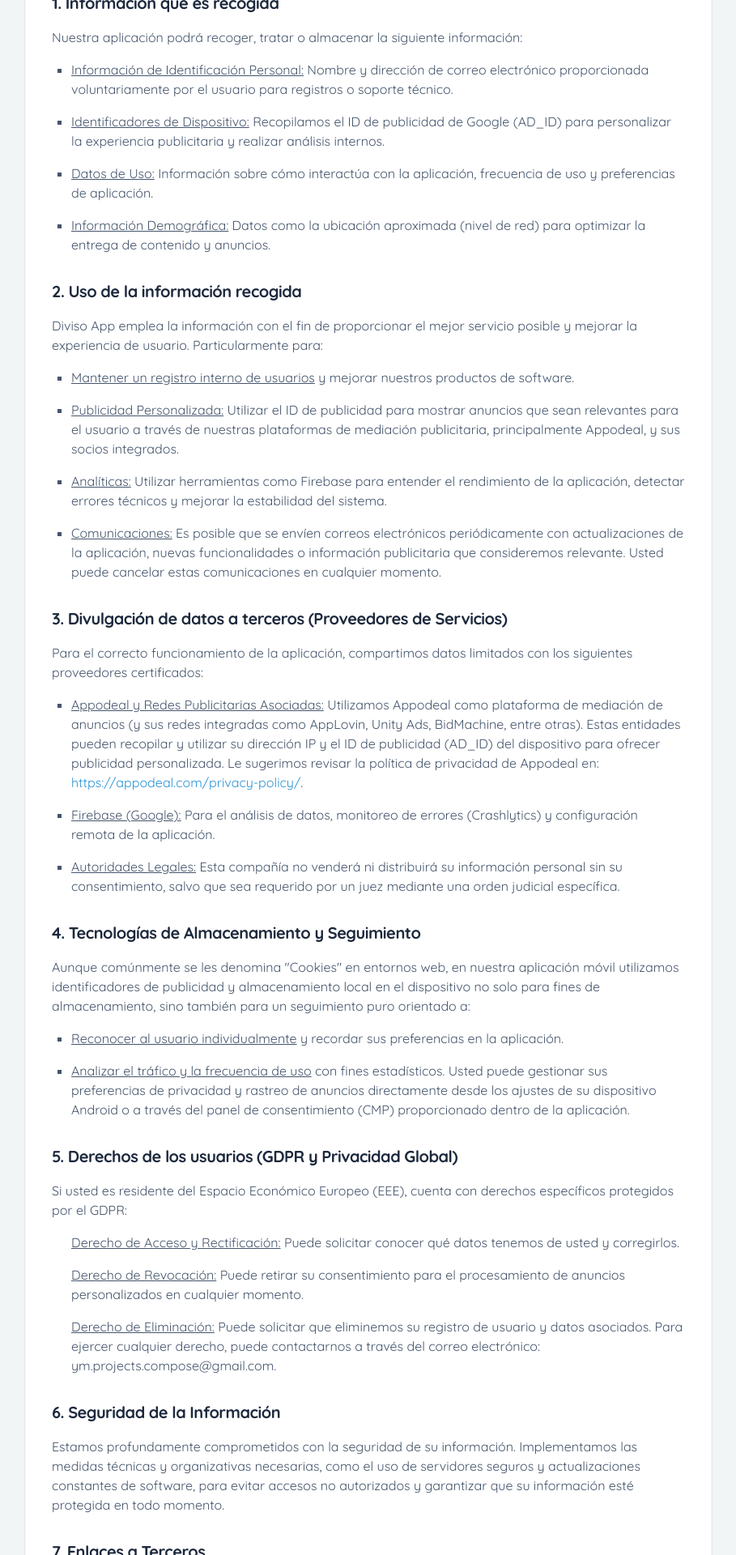
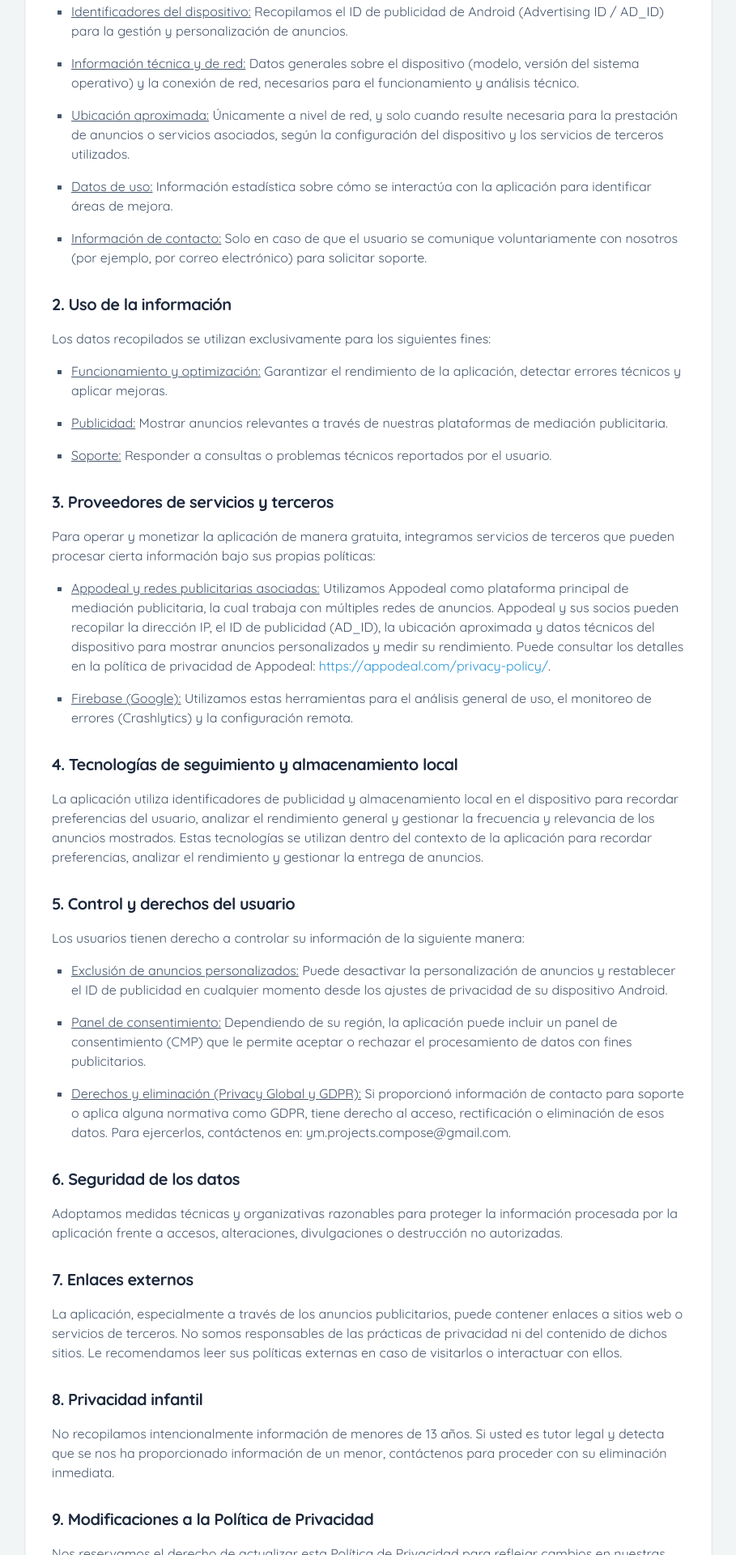
Before and after one commit to ymprojects-dev/Portafolio-YM-Projects, a React (Vite) app: page /diviso/privacidad in a window 1280 px wide. Shown: the part 420-2340 px from the top of the page at 81% size, without its empty margins (185-1094 px from the left). Built offline with nearby package versions, Linux system fonts and the light colour scheme.

Commit message:
fix: privacy policy content

```diff
--- a/src/components/PrivacyPolicyLayout.tsx
+++ b/src/components/PrivacyPolicyLayout.tsx
@@ -45,64 +45,59 @@ export default function PrivacyPolicyLayout({
       </nav>
 
       <div className="max-w-4xl mx-auto px-6 py-16">
-        <h1 className="text-4xl font-extrabold text-slate-900 mb-8">Políticas de Privacidad</h1>
+        <h1 className="text-4xl font-extrabold text-slate-900 mb-8">Política de Privacidad</h1>
         <div className="prose max-w-none text-slate-600 bg-white p-8 rounded-2xl shadow-sm border border-slate-100">
           <p className="mb-8 font-medium">
-            La presente Política de Privacidad establece los términos en que {appName}, desarrollada por {companyName}, usa y protege la información que es proporcionada por sus usuarios al momento de utilizar la aplicación móvil. Esta compañía y su desarrollador están altamente comprometidos con la seguridad de los datos de sus usuarios. Cuando le pedimos llenar campos de información personal con la cual usted pueda ser identificado, lo hacemos asegurando que sólo se empleará de acuerdo con los términos de este documento.
+            La presente Política de Privacidad describe cómo {appName} (desarrollada por {companyName}) recopila, utiliza y protege la información de los usuarios. Nuestro objetivo es ser transparentes sobre los datos que procesamos y explicar cómo se utilizan dentro de {appType === 'juego' ? 'el juego' : 'la aplicación'}.
           </p>
 
-          <h3 className="text-xl font-bold text-slate-800 mb-4 mt-8">1. Información que es recogida</h3>
-          <p className="mb-4">Nuestra aplicación podrá recoger, tratar o almacenar la siguiente información:</p>
+          <h3 className="text-xl font-bold text-slate-800 mb-4 mt-8">1. Información que recopilamos</h3>
+          <p className="mb-4">Nuestra aplicación puede recopilar y procesar los siguientes datos:</p>
           <ul className="list-[square] pl-6 space-y-4 mb-4">
-            <li><span className="underline">Información de Identificación Personal:</span> Nombre y dirección de correo electrónico proporcionada voluntariamente por el usuario para registros o soporte técnico.</li>
-            <li><span className="underline">Identificadores de Dispositivo:</span> Recopilamos el ID de publicidad de Google (AD_ID) para personalizar la experiencia publicitaria y realizar análisis internos.</li>
-            <li><span className="underline">Datos de Uso:</span> Información sobre cómo interactúa con la aplicación, frecuencia de uso y preferencias de {appType}.</li>
-            <li><span className="underline">Información Demográfica:</span> Datos como la ubicación aproximada (nivel de red) para optimizar la entrega de contenido y anuncios.</li>
+            <li><span className="underline">Identificadores del dispositivo:</span> Recopilamos el ID de publicidad de Android (Advertising ID / AD_ID) para la gestión y personalización de anuncios.</li>
+            <li><span className="underline">Información técnica y de red:</span> Datos generales sobre el dispositivo (modelo, versión del sistema operativo) y la conexión de red, necesarios para el funcionamiento y análisis técnico.</li>
+            <li><span className="underline">Ubicación aproximada:</span> Únicamente a nivel de red, y solo cuando resulte necesaria para la prestación de anuncios o servicios asociados, según la configuración del dispositivo y los servicios de terceros utilizados.</li>
+            <li><span className="underline">Datos de uso:</span> Información estadística sobre cómo se interactúa con la aplicación para identificar áreas de mejora.</li>
+            <li><span className="underline">Información de contacto:</span> Solo en caso de que el usuario se comunique voluntariamente con nosotros (por ejemplo, por correo electrónico) para solicitar soporte.</li>
           </ul>
 
-          <h3 className="text-xl font-bold text-slate-800 mb-4 mt-8">2. Uso de la información recogida</h3>
-          <p className="mb-4">{appName} emplea la información con el fin de proporcionar el mejor servicio posible y mejorar la experiencia de usuario. Particularmente para:</p>
+          <h3 className="text-xl font-bold text-slate-800 mb-4 mt-8">2. Uso de la información</h3>
+          <p className="mb-4">Los datos recopilados se utilizan exclusivamente para los siguientes fines:</p>
           <ul className="list-[square] pl-6 space-y-4 mb-4">
-            <li><span className="underline">Mantener un registro interno de usuarios</span> y mejorar nuestros productos de software.</li>
-            <li><span className="underline">Publicidad Personalizada:</span> Utilizar el ID de publicidad para mostrar anuncios que sean relevantes para el usuario a través de nuestras plataformas de mediación publicitaria, principalmente Appodeal, y sus socios integrados.</li>
-            <li><span className="underline">Analíticas:</span> Utilizar herramientas como Firebase para entender el rendimiento de la aplicación, detectar errores técnicos y mejorar la estabilidad del sistema.</li>
-            <li><span className="underline">Comunicaciones:</span> Es posible que se envíen correos electrónicos periódicamente con actualizaciones {appType === 'juego' ? 'del' : 'de la'} {appType}, nuevas funcionalidades o información publicitaria que consideremos relevante. Usted puede cancelar estas comunicaciones en cualquier momento.</li>
+            <li><span className="underline">Funcionamiento y optimización:</span> Garantizar el rendimiento de la aplicación, detectar errores técnicos y aplicar mejoras.</li>
+            <li><span className="underline">Publicidad:</span> Mostrar anuncios relevantes a través de nuestras plataformas de mediación publicitaria.</li>
+            <li><span className="underline">Soporte:</span> Responder a consultas o problemas técnicos reportados por el usuario.</li>
           </ul>
 
-          <h3 className="text-xl font-bold text-slate-800 mb-4 mt-8">3. Divulgación de datos a terceros (Proveedores de Servicios)</h3>
-          <p className="mb-4">Para el correcto funcionamiento de la aplicación, compartimos datos limitados con los siguientes proveedores certificados:</p>
+          <h3 className="text-xl font-bold text-slate-800 mb-4 mt-8">3. Proveedores de servicios y terceros</h3>
+          <p className="mb-4">Para operar y monetizar la aplicación de manera gratuita, integramos servicios de terceros que pueden procesar cierta información bajo sus propias políticas:</p>
           <ul className="list-[square] pl-6 space-y-4 mb-4">
-            <li><span className="underline">Appodeal y Redes Publicitarias Asociadas:</span> Utilizamos Appodeal como plataforma de mediación de anuncios (y sus redes integradas como AppLovin, Unity Ads, BidMachine, entre otras). Estas entidades pueden recopilar y utilizar su dirección IP y el ID de publicidad (AD_ID) del dispositivo para ofrecer publicidad personalizada. Le sugerimos revisar la política de privacidad de Appodeal en: <a href="https://appodeal.com/privacy-policy/" target="_blank" rel="noopener noreferrer" className="text-[#2A94D5] hover:underline">https://appodeal.com/privacy-policy/</a>.</li>
-            <li><span className="underline">Firebase (Google):</span> Para el análisis de datos, monitoreo de errores (Crashlytics) y configuración remota de la aplicación.</li>
-            <li><span className="underline">Autoridades Legales:</span> Esta compañía no venderá ni distribuirá su información personal sin su consentimiento, salvo que sea requerido por un juez mediante una orden judicial específica.</li>
+            <li><span className="underline">Appodeal y redes publicitarias asociadas:</span> Utilizamos Appodeal como plataforma principal de mediación publicitaria, la cual trabaja con múltiples redes de anuncios. Appodeal y sus socios pueden recopilar la dirección IP, el ID de publicidad (AD_ID), la ubicación aproximada y datos técnicos del dispositivo para mostrar anuncios personalizados y medir su rendimiento. Puede consultar los detalles en la política de privacidad de Appodeal: <a href="https://appodeal.com/privacy-policy/" target="_blank" rel="noopener noreferrer" className="text-[#2A94D5] hover:underline">https://appodeal.com/privacy-policy/</a>.</li>
+            <li><span className="underline">Firebase (Google):</span> Utilizamos estas herramientas para el análisis general de uso, el monitoreo de errores (Crashlytics) y la configuración remota.</li>
           </ul>
 
-          <h3 className="text-xl font-bold text-slate-800 mb-4 mt-8">4. Tecnologías de Almacenamiento y Seguimiento</h3>
-          <p className="mb-4">Aunque comúnmente se les denomina "Cookies" en entornos web, en nuestra aplicación móvil utilizamos identificadores de publicidad y almacenamiento local en el dispositivo no solo para fines de almacenamiento, sino también para un seguimiento puro orientado a:</p>
+          <h3 className="text-xl font-bold text-slate-800 mb-4 mt-8">4. Tecnologías de seguimiento y almacenamiento local</h3>
+          <p className="mb-4">La aplicación utiliza identificadores de publicidad y almacenamiento local en el dispositivo para recordar preferencias del usuario, analizar el rendimiento general y gestionar la frecuencia y relevancia de los anuncios mostrados. Estas tecnologías se utilizan dentro del contexto de la aplicación para recordar preferencias, analizar el rendimiento y gestionar la entrega de anuncios.</p>
+
+          <h3 className="text-xl font-bold text-slate-800 mb-4 mt-8">5. Control y derechos del usuario</h3>
+          <p className="mb-4">Los usuarios tienen derecho a controlar su información de la siguiente manera:</p>
           <ul className="list-[square] pl-6 space-y-4 mb-4">
-            <li><span className="underline">Reconocer al usuario individualmente</span> y recordar sus preferencias en {appType === 'juego' ? 'el' : 'la'} {appType}.</li>
-            <li><span className="underline">Analizar el tráfico y la frecuencia de uso</span> con fines estadísticos. Usted puede gestionar sus preferencias de privacidad y rastreo de anuncios directamente desde los ajustes de su dispositivo Android o a través del panel de consentimiento (CMP) proporcionado dentro de la aplicación.</li>
+            <li><span className="underline">Exclusión de anuncios personalizados:</span> Puede desactivar la personalización de anuncios y restablecer el ID de publicidad en cualquier momento desde los ajustes de privacidad de su dispositivo Android.</li>
+            <li><span className="underline">Panel de consentimiento:</span> Dependiendo de su región, la aplicación puede incluir un panel de consentimiento (CMP) que le permite aceptar o rechazar el procesamiento de datos con fines publicitarios.</li>
+            <li><span className="underline">Derechos y eliminación (Privacy Global y GDPR):</span> Si proporcionó información de contacto para soporte o aplica alguna normativa como GDPR, tiene derecho al acceso, rectificación o eliminación de esos datos. Para ejercerlos, contáctenos en: {contactEmail}.</li>
           </ul>
 
-          <h3 className="text-xl font-bold text-slate-800 mb-4 mt-8">5. Derechos de los usuarios (GDPR y Privacidad Global)</h3>
-          <p className="mb-4">Si usted es residente del Espacio Económico Europeo (EEE), cuenta con derechos específicos protegidos por el GDPR:</p>
-          <ul className="list-square pl-6 space-y-4 mb-4">
-            <li><span className="underline">Derecho de Acceso y Rectificación:</span> Puede solicitar conocer qué datos tenemos de usted y corregirlos.</li>
-            <li><span className="underline">Derecho de Revocación:</span> Puede retirar su consentimiento para el procesamiento de anuncios personalizados en cualquier momento.</li>
-            <li><span className="underline">Derecho de Eliminación:</span> Puede solicitar que eliminemos su registro de usuario y datos asociados. Para ejercer cualquier derecho, puede contactarnos a través del correo electrónico: {contactEmail}.</li>
-          </ul>
+          <h3 className="text-xl font-bold text-slate-800 mb-4 mt-8">6. Seguridad de los datos</h3>
+          <p className="mb-4">Adoptamos medidas técnicas y organizativas razonables para proteger la información procesada por la aplicación frente a accesos, alteraciones, divulgaciones o destrucción no autorizadas.</p>
 
-          <h3 className="text-xl font-bold text-slate-800 mb-4 mt-8">6. Seguridad de la Información</h3>
-          <p className="mb-4">Estamos profundamente comprometidos con la seguridad de su información. Implementamos las medidas técnicas y organizativas necesarias, como el uso de servidores seguros y actualizaciones constantes de software, para evitar accesos no autorizados y garantizar que su información esté protegida en todo momento.</p>
+          <h3 className="text-xl font-bold text-slate-800 mb-4 mt-8">7. Enlaces externos</h3>
+          <p className="mb-4">La aplicación, especialmente a través de los anuncios publicitarios, puede contener enlaces a sitios web o servicios de terceros. No somos responsables de las prácticas de privacidad ni del contenido de dichos sitios. Le recomendamos leer sus políticas externas en caso de visitarlos o interactuar con ellos.</p>
 
-          <h3 className="text-xl font-bold text-slate-800 mb-4 mt-8">7. Enlaces a Terceros</h3>
-          <p className="mb-4">{appName} puede contener enlaces a otros sitios web o aplicaciones que puedan ser de su interés. Una vez que usted haga clic en estos enlaces y abandone nuestra aplicación, no tenemos control sobre el sitio al que es redirigido y, por lo tanto, no somos responsables de los términos o la protección de sus datos en esos sitios terceros.</p>
+          <h3 className="text-xl font-bold text-slate-800 mb-4 mt-8">8. Privacidad infantil</h3>
+          <p className="mb-4">No recopilamos intencionalmente información de menores de 13 años. Si usted es tutor legal y detecta que se nos ha proporcionado información de un menor, contáctenos para proceder con su eliminación inmediata.</p>
 
-          <h3 className="text-xl font-bold text-slate-800 mb-4 mt-8">8. Privacidad de Menores</h3>
-          <p className="mb-4">Nuestra aplicación es apta para diversas edades, pero no recopilamos intencionadamente datos personales de niños menores de 13 años. Si usted es padre o tutor y descubre que su hijo nos ha proporcionado datos personales, por favor contáctenos para proceder con su eliminación inmediata.</p>
-
-          <h3 className="text-xl font-bold text-slate-800 mb-4 mt-8">9. Cambios en la Política de Privacidad</h3>
-          <p className="mb-4">{appName} se reserva el derecho de cambiar los términos de la presente Política de Privacidad en cualquier momento. Le recomendamos revisar continuamente este documento dentro de la aplicación o en nuestro sitio oficial para asegurarse de que está de acuerdo con los términos vigentes.</p>
+          <h3 className="text-xl font-bold text-slate-800 mb-4 mt-8">9. Modificaciones a la Política de Privacidad</h3>
+          <p className="mb-4">Nos reservamos el derecho de actualizar esta Política de Privacidad para reflejar cambios en nuestras prácticas o requisitos legales. Le sugerimos revisar este documento periódicamente dentro de la aplicación o en nuestro sitio oficial para mantenerse informado sobre las condiciones vigentes.</p>
         </div>
         <div className="mt-6 text-center">
           <p className="text-sm font-medium text-slate-500">Última actualización: {lastUpdated}.</p>
```
